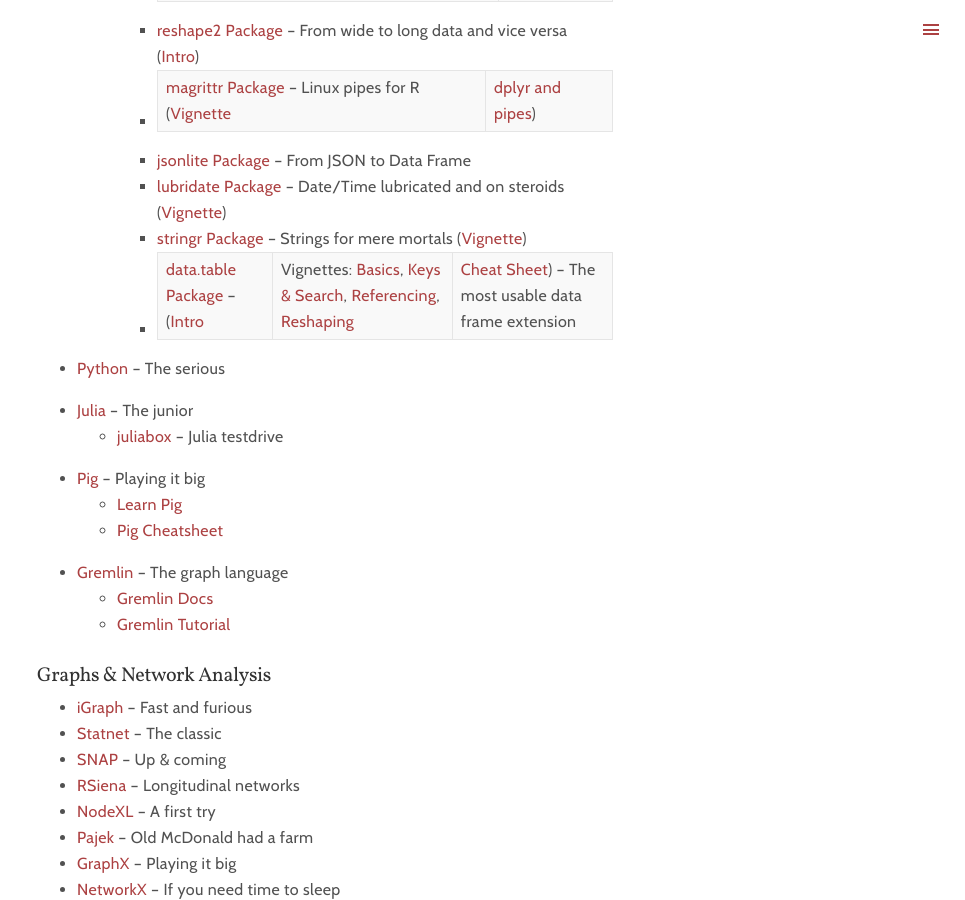
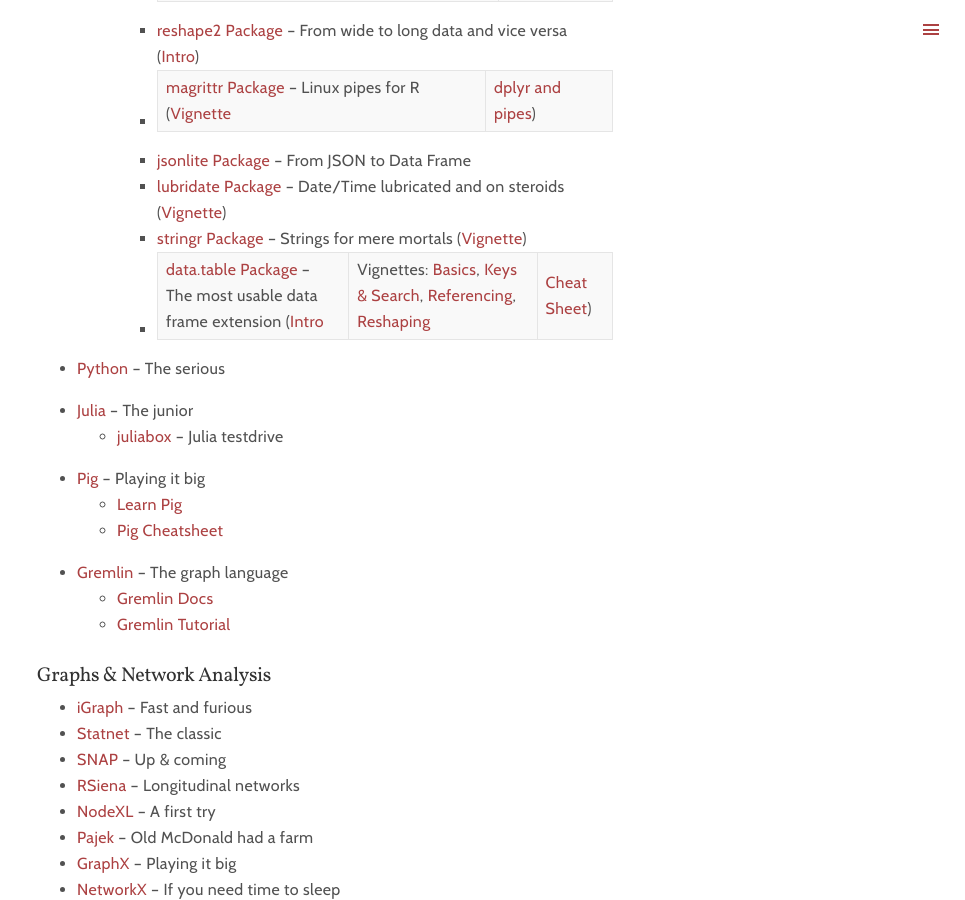
Before and after one commit to retrography/retrography.github.io, a Jekyll site: the page built from resources.markdown, in a window 1280 px wide and 900 px high, scrolled down 1151 px. Shown: the whole window, without its empty margins (315-1280 px from the left). Built offline with Jekyll 4.4.1, drawn with Linux system fonts in a browser that asks for light colours; Markdown is read by kramdown in place of the engine named in the settings.

```diff
--- a/resources.markdown
+++ b/resources.markdown
@@ -44,7 +44,7 @@ A list of resources and tools that I find useful, for me and for every researche
 		* [jsonlite Package](https://cran.r-project.org/web/packages/jsonlite/index.html) -- From JSON to Data Frame
 		* [lubridate Package](https://cran.r-project.org/web/packages/lubridate/index.html) -- Date/Time lubricated and on steroids ([Vignette](https://cran.r-project.org/web/packages/lubridate/vignettes/lubridate.html))
 		* [stringr Package](https://cran.r-project.org/web/packages/stringr/index.html) -- Strings for mere mortals ([Vignette](https://cran.r-project.org/web/packages/stringr/vignettes/stringr.html))
-		* [data.table Package](https://cran.r-project.org/web/packages/data.table/index.html) -- ([Intro](https://cran.r-project.org/web/packages/data.table/vignettes/datatable-intro.pdf) | Vignettes: [Basics](https://cran.r-project.org/web/packages/data.table/vignettes/datatable-intro-vignette.html), [Keys & Search](https://cran.r-project.org/web/packages/data.table/vignettes/datatable-keys-fast-subset.html), [Referencing](https://cran.r-project.org/web/packages/data.table/vignettes/datatable-reference-semantics.html), [Reshaping](https://cran.r-project.org/web/packages/data.table/vignettes/datatable-reshape.html) | [Cheat Sheet](https://s3.amazonaws.com/assets.datacamp.com/img/blog/data+table+cheat+sheet.pdf)) -- The most usable data frame extension
+		* [data.table Package](https://cran.r-project.org/web/packages/data.table/index.html) -- The most usable data frame extension ([Intro](https://cran.r-project.org/web/packages/data.table/vignettes/datatable-intro.pdf) | Vignettes: [Basics](https://cran.r-project.org/web/packages/data.table/vignettes/datatable-intro-vignette.html), [Keys & Search](https://cran.r-project.org/web/packages/data.table/vignettes/datatable-keys-fast-subset.html), [Referencing](https://cran.r-project.org/web/packages/data.table/vignettes/datatable-reference-semantics.html), [Reshaping](https://cran.r-project.org/web/packages/data.table/vignettes/datatable-reshape.html) | [Cheat Sheet](https://s3.amazonaws.com/assets.datacamp.com/img/blog/data+table+cheat+sheet.pdf))
 
 * [Python](https://www.python.org) -- The serious
 
```
